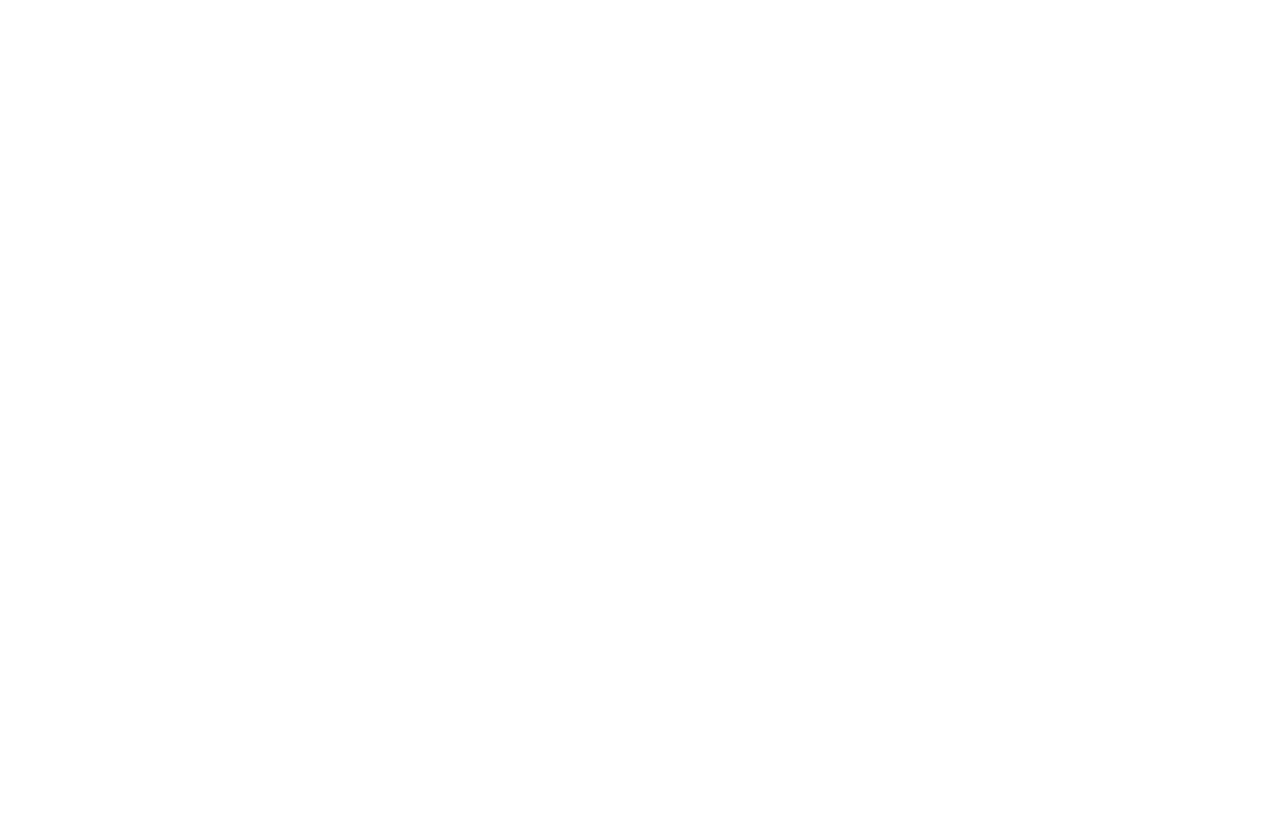
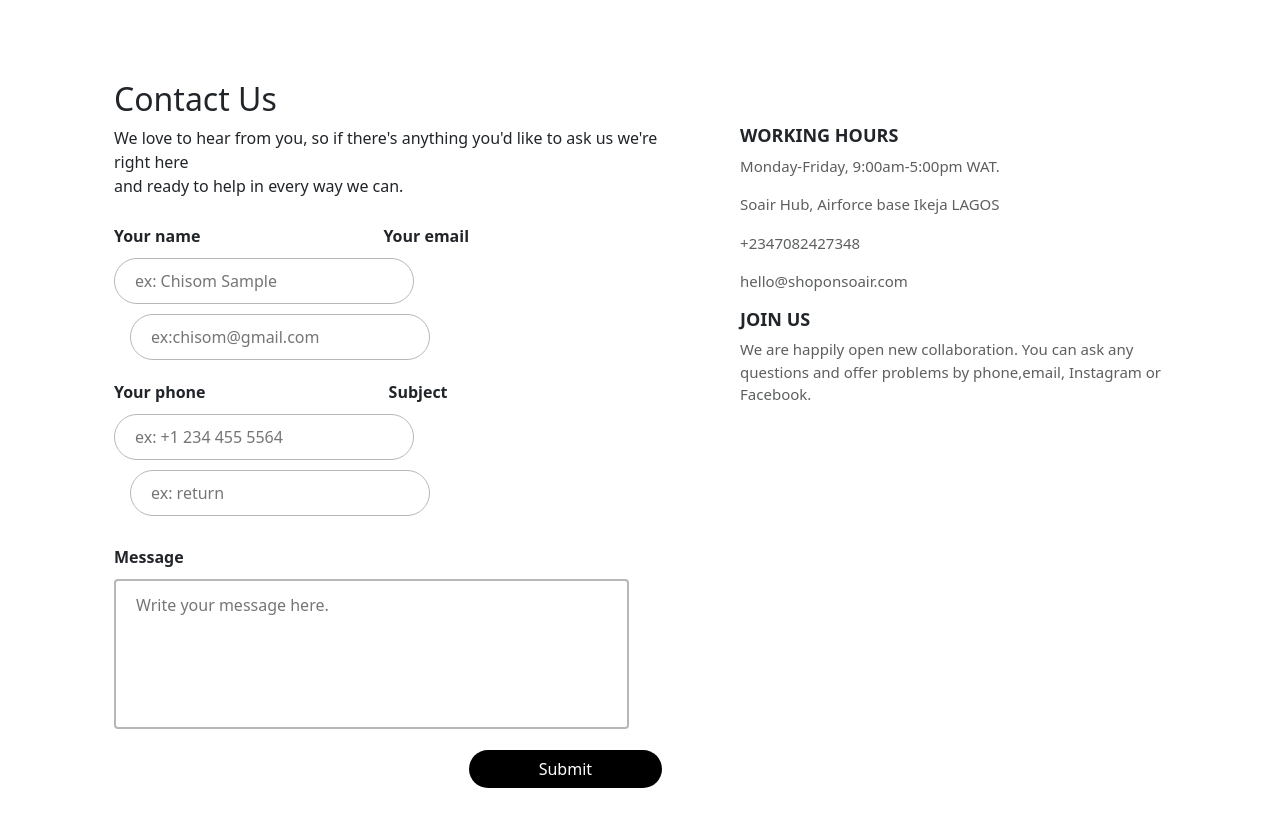
Before and after one commit to tonylyon7/ShopOn, a React (Create React App) app: page /Contact in a window 1280 px wide. Before the commit this address had no page. Shown: the top 826 px of the page. Before the commit the page ends 800 px from the top, so only its background shows below. Built offline with nearby package versions, Linux system fonts and the light colour scheme; a web font is replaced by a local one.

Commit message:
new commit

```diff
--- a/src/App.js
+++ b/src/App.js
@@ -1,38 +1,39 @@
-import './App.css';
-import { BrowserRouter as Router, Routes, Route } from 'react-router-dom';
-import Landing from './User/Landingpage/Landing';
-import Blog from './User/BlogPage/Blog';
-import About from './User/AboutPage/About';
-import BlogDetail from './User/BlogPage/BlogDetail'
-import FAQ from './User/FAQ/FAQ';
-import SignIn from './User/SignUp/SignIn';
-import Register from './User/SignUp/Register';
-import Error404 from './User/Error404/Error404';
-import Shopingcart from './User/Shoppingcart/Shopingcart';
-import Emptyshoppingcart from './User/Shoppingcart/Emptyshoppingcart';
-import Wishlistp from './User/Wishlist/Wishlistp';
-
+import "./App.css"
+import {BrowserRouter as Router, Routes, Route} from "react-router-dom"
+import Landing from "./User/Landingpage/Landing"
+import Blog from "./User/BlogPage/Blog"
+import About from "./User/AboutPage/About"
+import Contact from "./User/Contact/Contact"
+import BlogDetail from "./User/BlogPage/BlogDetail"
+import FAQ from "./User/FAQ/FAQ"
+import SignIn from "./User/SignUp/SignIn"
+import Register from "./User/SignUp/Register"
+import Error404 from "./User/Error404/Error404"
+import Shopingcart from "./User/Shoppingcart/Shopingcart"
+import Emptyshoppingcart from "./User/Shoppingcart/Emptyshoppingcart"
+import Wishlistp from "./User/Wishlist/Wishlistp"
 
 function App() {
   return (
     <>
       <Router>
         <Routes>
-          <Route path='/Register' element={<Register/>} />
-          <Route path='/SignIn' element={<SignIn/>} />
-          <Route path='/' element={ <Landing/> } />
-          <Route path='/About' element={<About/>}/>
-          <Route path='/Blog' element={ <Blog/> } />
-          <Route path='/BlogDetail' element={ <BlogDetail/> } />
-          <Route path='/FAQ' element={ <FAQ/> } />
-          <Route path='/Error404' element={<Error404/>} />
-          <Route path='/Shopingcart' element={<Shopingcart/>}/>
-          <Route path='/Emptyshoppingcart' element={<Emptyshoppingcart/>}/>
-          <Route path='/Wishlist' element={<Wishlistp/>}/>
+          <Route path="/Register" element={<Register />} />
+          <Route path="/SignIn" element={<SignIn />} />
+          <Route path="/" element={<Landing />} />
+          <Route path="/About" element={<About />} />
+          <Route path="/Contact" element={<Contact />} />
+          <Route path="/Blog" element={<Blog />} />
+          <Route path="/BlogDetail" element={<BlogDetail />} />
+          <Route path="/FAQ" element={<FAQ />} />
+          <Route path="/Error404" element={<Error404 />} />
+          <Route path="/Shopingcart" element={<Shopingcart />} />
+          <Route path="/Emptyshoppingcart" element={<Emptyshoppingcart />} />
+          <Route path="/Wishlist" element={<Wishlistp />} />
         </Routes>
       </Router>
     </>
-  );
+  )
 }
 
-export default App;
+export default App
--- /dev/null
+++ b/src/User/Contact/Contact.css
@@ -0,0 +1,87 @@
+     .contact-begin {
+         width: 100%;
+         margin-top: 5rem;
+         margin-left: 2rem;
+     }
+
+     .name-label {
+         margin-top: 10px;
+         font-weight: bold;
+     }
+
+     .phone-label {
+         margin-top: 10px;
+         font-weight: bold;
+     }
+
+     .email-label {
+         margin-left: 32%;
+         font-weight: bold;
+     }
+
+     .subject-label {
+         margin-top: 20px;
+         margin-left: 32%;
+         font-weight: bold;
+     }
+
+     .message-label {
+         margin-top: 29px;
+         font-weight: bold;
+     }
+
+     .contact-form input {
+         width: 300px;
+         padding: 10px 20px;
+         outline: none;
+         border: 1px solid #B6B8B8;
+         margin-top: 10px;
+         font-size: 1rem;
+         font-weight: 400;
+         border-radius: 40px;
+         background-color: #fff;
+     }
+
+     .contact-form textarea {
+         width: 90%;
+         height: 150px;
+         padding: 12px 20px;
+         margin-top: 10px;
+         outline: none;
+         box-sizing: border-box;
+         border: 2px solid #B6B8B8;
+         border-radius: 4px;
+         background-color: #fff;
+         resize: none;
+     }
+
+     .contact-form button {
+         background-color: black;
+         border: none;
+         border-radius: 40px;
+         margin-top: 15px;
+         margin-left: 62%;
+         color: #fff;
+         padding: 7px 70px;
+         text-decoration: none;
+         cursor: pointer;
+     }
+
+     .working-hour {
+         margin-left: 54px;
+         margin-top: 125px;
+     }
+
+     .working-hour h3 {
+         font-size: 18px;
+         font-weight: bold;
+     }
+
+     .working-hour p {
+         font-size: 15px;
+         color: #5D5F5F;
+     }
+     /* .iframe-map {
+         width: 100%;
+         height: 100vh;
+     } */
--- a/src/User/Contact/Contact.js
+++ b/src/User/Contact/Contact.js
@@ -1,8 +1,71 @@
-import React from 'react'
+import React from "react"
+import "../Contact/Contact.css"
 
 const Contact = () => {
   return (
-    <div>Contact</div>
+    <section className="contact">
+      <div className="container">
+        <div className="d-sm-flex">
+          <div className="contact-begin">
+            <h2>Contact Us</h2>
+            <p>
+              We love to hear from you, so if there's anything you'd like to ask
+              us we're right here <br /> and ready to help in every way we can.
+            </p>
+            <form className="contact-form">
+              <label className="name-label">Your name</label>
+              <label className="email-label">Your email</label> <br />
+              <input type="text" placeholder="ex: Chisom Sample" />
+              <input
+                type="email"
+                placeholder="ex:chisom@gmail.com"
+                className="ms-3"
+              />
+              <br />
+              <label className="phone-label">Your phone</label>
+              <label className="subject-label">Subject</label> <br />
+              <input type="text" placeholder="ex: +1 234 455 5564" />
+              <input
+                type="text"
+                placeholder="ex: return"
+                className="ms-3"
+              />{" "}
+              <br />
+              <label className="message-label">Message</label> <br />
+              <textarea placeholder="Write your message here."></textarea>{" "}
+              <br />
+              <button type="submit">Submit</button>
+            </form>
+          </div>
+          <div className="working-hour">
+            <h3>WORKING HOURS</h3>
+            <p>Monday-Friday, 9:00am-5:00pm WAT.</p>
+
+            <p>Soair Hub, Airforce base Ikeja LAGOS</p>
+            <p>+2347082427348</p>
+            <p>hello@shoponsoair.com</p>
+
+            <h3>JOIN US</h3>
+            <p>
+              We are happily open new collaboration. You can ask any questions
+              and offer problems by phone,email, Instagram or Facebook.
+            </p>
+          </div>
+        </div>
+        <div className="mt-5 iframe-map">
+          <iframe
+            width="100%"
+            height="100%"
+            id="gmap_canvas"
+            src="https://maps.google.com/maps?q=code learners soair&t=&z=14&ie=UTF8&iwloc=&output=embed"
+            frameborder="0"
+            // scrolling="no"
+            marginheight="0"
+            marginwidth="0"
+          ></iframe>
+        </div>
+      </div>
+    </section>
   )
 }
 
--- a/src/User/Landingpage/Nav.js
+++ b/src/User/Landingpage/Nav.js
@@ -1,75 +1,124 @@
-import React from 'react'
+import React from "react"
 import "./CSS/Nav.css"
-import { Link } from 'react-router-dom'
-import { FaPlane } from 'react-icons/fa'
-import { AiFillDollarCircle } from 'react-icons/ai'
-import { FaTag } from 'react-icons/fa'
-import { FaChevronDown } from 'react-icons/fa'
-import {GrFavorite} from 'react-icons/gr'
-import {BsCart2} from 'react-icons/bs'
-import {BsPerson} from 'react-icons/bs'
-import logo from './Assets/SHOPON.png'
-import { FaSearch } from 'react-icons/fa'
+import {Link} from "react-router-dom"
+import {FaPlane} from "react-icons/fa"
+import {AiFillDollarCircle} from "react-icons/ai"
+import {FaTag} from "react-icons/fa"
+import {FaChevronDown} from "react-icons/fa"
+import {GrFavorite} from "react-icons/gr"
+import {BsCart2} from "react-icons/bs"
+import {BsPerson} from "react-icons/bs"
+import logo from "./Assets/SHOPON.png"
+import {FaSearch} from "react-icons/fa"
 
 const Nav = () => {
   return (
     <>
       <div>
-        <div className='Tony-Nav'>
-        <div className='container'>
-          <div className='row'>
-            <div className='col-md-9'>
-              <ul className='Tonylist-nav d-sm-flex align-items-center list-unstyled'>
-                  <li> <FaPlane/> Free delivery over $200</li>
-                  <li> <AiFillDollarCircle/> Money back guarantee</li>
-                  <li> <FaTag/> Weekly new arrivals</li>
+        <div className="Tony-Nav">
+          <div className="container">
+            <div className="row">
+              <div className="col-md-9">
+                <ul className="Tonylist-nav d-sm-flex align-items-center list-unstyled">
+                  <li>
+                    {" "}
+                    <FaPlane /> Free delivery over $200
+                  </li>
+                  <li>
+                    {" "}
+                    <AiFillDollarCircle /> Money back guarantee
+                  </li>
+                  <li>
+                    {" "}
+                    <FaTag /> Weekly new arrivals
+                  </li>
                 </ul>
               </div>
-            <div className='col-md-3 mr-auto'>
-              <ul className='ms-auto Tonylist-nav d-sm-flex list-unstyled'>
-                  <li>ENG <FaChevronDown/> </li>
-                  <li>USD <FaChevronDown/> </li>
+              <div className="col-md-3 mr-auto">
+                <ul className="ms-auto Tonylist-nav d-sm-flex list-unstyled">
+                  <li>
+                    ENG <FaChevronDown />{" "}
+                  </li>
+                  <li>
+                    USD <FaChevronDown />{" "}
+                  </li>
                 </ul>
               </div>
             </div>
           </div>
         </div>
-        <div className='container'>
-        <div className='Tony-head'>
-          <div className='first d-sm-flex justify-content-between'>
-            <div className='create d-sm-flex justify-content-between mt-3'>
-              <a href='/'><img src={logo} className='mt-2'/></a>
-              <div className='second d-sm-flex align-items-center justify-content-between ms-5'>
-                  <p className='mt-3 Tony-seller'><Link to='' className='text-decoration-none text-dark'>create a seller account</Link></p>
-                    <form className='ms-3'>
-                      <input className="search" placeholder='   search...'></input>
-                      <FaSearch className='Tony-search'/>
+        <div className="container">
+          <div className="Tony-head">
+            <div className="first d-sm-flex justify-content-between">
+              <div className="create d-sm-flex justify-content-between mt-3">
+                <a href="/">
+                  <img src={logo} className="mt-2" />
+                </a>
+                <div className="second d-sm-flex align-items-center justify-content-between ms-5">
+                  <p className="mt-3 Tony-seller">
+                    <Link to="" className="text-decoration-none text-dark">
+                      create a seller account
+                    </Link>
+                  </p>
+                  <form className="ms-3">
+                    <input
+                      className="search"
+                      placeholder="   search..."
+                    ></input>
+                    <FaSearch className="Tony-search" />
                   </form>
                 </div>
               </div>
-              <div className=' icons col-md-3'>
-                <ul className='Tonylist-nav d-sm-flex align-items-center list-unstyled mt-3'>
-                  <li><GrFavorite/></li>
-                  <li><BsCart2/> 0</li>
-                  <li><Link to='/Register' className='text-decoration-none text-dark'><BsPerson/> sign in</Link></li>
+              <div className=" icons col-md-3">
+                <ul className="Tonylist-nav d-sm-flex align-items-center list-unstyled mt-3">
+                  <li>
+                    <GrFavorite />
+                  </li>
+                  <li>
+                    <BsCart2 /> 0
+                  </li>
+                  <li>
+                    <Link
+                      to="/Register"
+                      className="text-decoration-none text-dark"
+                    >
+                      <BsPerson /> sign in
+                    </Link>
+                  </li>
                 </ul>
               </div>
             </div>
           </div>
 
-        <div className='Tony-main-nav d-sm-flex justify-content-between'>
-          <div className='Tony-main mt-4'>
-           <ul className='d-sm-flex list-unstyled'>
-            <li><Link to='/' className='text-dark'>Home</Link></li>
-            <li><Link to=''>Shop</Link></li>
-            <li><Link to='/Blog'>Blog</Link></li>
-            <li><Link to=''>Contact</Link></li>
-            <li><Link to='/About'>About Us</Link></li>
-            <li><Link to='/'>Sale</Link></li>
+          <div className="Tony-main-nav d-sm-flex justify-content-between">
+            <div className="Tony-main mt-4">
+              <ul className="d-sm-flex list-unstyled">
+                <li>
+                  <Link to="/" className="text-dark">
+                    Home
+                  </Link>
+                </li>
+                <li>
+                  <Link to="">Shop</Link>
+                </li>
+                <li>
+                  <Link to="/Blog">Blog</Link>
+                </li>
+                <li>
+                  <Link to="/Contact">Contact</Link>
+                </li>
+                <li>
+                  <Link to="/About">About Us</Link>
+                </li>
+                <li>
+                  <Link to="/">Sale</Link>
+                </li>
               </ul>
             </div>
-           <div className='mt-4'>
-              <p className='Tony-extra'>Extra 20% off save items + Free shipping for orders over $200</p>
+            <div className="mt-4">
+              <p className="Tony-extra">
+                Extra 20% off save items + Free shipping for orders over $200
+              </p>
             </div>
           </div>
         </div>
--- a/src/User/Navbar/Navbar.js
+++ b/src/User/Navbar/Navbar.js
@@ -1,11 +1,11 @@
-import React from 'react'
-import {GrFavorite} from 'react-icons/gr'
-import { Link, useLocation } from 'react-router-dom'
-import {BsCart2} from 'react-icons/bs'
-import {BsPerson} from 'react-icons/bs'
-import img  from '../Landingpage/Assets/SHOPON.png';
-import '../Navbar/Navbar.css'
-import { FaBars, FaTimes } from 'react-icons/fa'
+import React from "react"
+import {GrFavorite} from "react-icons/gr"
+import {Link, useLocation} from "react-router-dom"
+import {BsCart2} from "react-icons/bs"
+import {BsPerson} from "react-icons/bs"
+import img from "../Landingpage/Assets/SHOPON.png"
+import "../Navbar/Navbar.css"
+import {FaBars, FaTimes} from "react-icons/fa"
 
 const Navbar = () => {
   const location = useLocation()
@@ -15,27 +15,44 @@
     <>
       <nav className="navbar navbar-expand-lg navbar-light ">
         <div className="container">
-            <a className="navbar-brand" href="#"><img src={img}/></a>
-            <div className=' ml-auto d-flex'>
-                <div className=" navhead collapse navbar-collapse pl-auto" id="navbarSupportedContent">
+          <a className="navbar-brand" href="#">
+            <img src={img} />
+          </a>
+          <div className=" ml-auto d-flex">
+            <div
+              className=" navhead collapse navbar-collapse pl-auto"
+              id="navbarSupportedContent"
+            >
               <ul className="navbar-nav ">
                 <li className="nav-item">
-                        <Link to='/' className="nav-link ">Home</Link>
+                  <Link to="/" className="nav-link ">
+                    Home
+                  </Link>
                 </li>
                 <li className="nav-item">
-                        <a className="nav-link" href="#">Shop</a>
+                  <a className="nav-link" href="#">
+                    Shop
+                  </a>
                 </li>
                 <li className="nav-item">
-                        <a className="nav-link" href="#">Blog</a>
+                  <a className="nav-link" href="#">
+                    Blog
+                  </a>
                 </li>
                 <li className="nav-item">
-                        <Link to='/ContactLink' className="nav-link">Contact</Link>
+                  <Link to="/Contact" className="nav-link">
+                    Contact
+                  </Link>
                 </li>
                 <li className="nav-item">
-                        <Link to='/About' className="nav-link">About Us</Link>
+                  <Link to="/About" className="nav-link">
+                    About Us
+                  </Link>
                 </li>
                 <li className="nav-item">
-                        <a className="active text-danger nav-link "  href="#">Sale</a>
+                  <a className="active text-danger nav-link " href="#">
+                    Sale
+                  </a>
                 </li>
               </ul>
             </div>
@@ -43,24 +60,37 @@
                    onClick={ () => { this.setState({show: !this.state.show}) }}>
                    {this.state.show ? <FaBars/> : <FaTimes/>}
                 </button> */}
-                {location.pathname == "/ErrorPage"?
-
-                    <div className=' icons' >
-                        <ul className=''>
-                            <li><GrFavorite/></li>
-                            <li> <BsPerson/></li>
-                            <li><BsCart2/>0</li>
+            {location.pathname == "/ErrorPage" ? (
+              <div className=" icons">
+                <ul className="">
+                  <li>
+                    <GrFavorite />
+                  </li>
+                  <li>
+                    {" "}
+                    <BsPerson />
+                  </li>
+                  <li>
+                    <BsCart2 />0
+                  </li>
                 </ul>
               </div>
-                :
-                    <div className=' icons' >
-                        <ul className=''>
-                            <li><GrFavorite/></li>
-                            <li> <BsPerson/></li>
-                            <li><BsCart2/> 0</li>
+            ) : (
+              <div className=" icons">
+                <ul className="">
+                  <li>
+                    <GrFavorite />
+                  </li>
+                  <li>
+                    {" "}
+                    <BsPerson />
+                  </li>
+                  <li>
+                    <BsCart2 /> 0
+                  </li>
                 </ul>
               </div>
-                }
+            )}
           </div>
         </div>
       </nav>
```
Also changed, not shown: src/User/Contact/Assets/Rectangle 49.jpg (added), src/User/Contact/Assets/vectoz.jpeg (added). Lines whose indentation alone changed are shown as unchanged.
